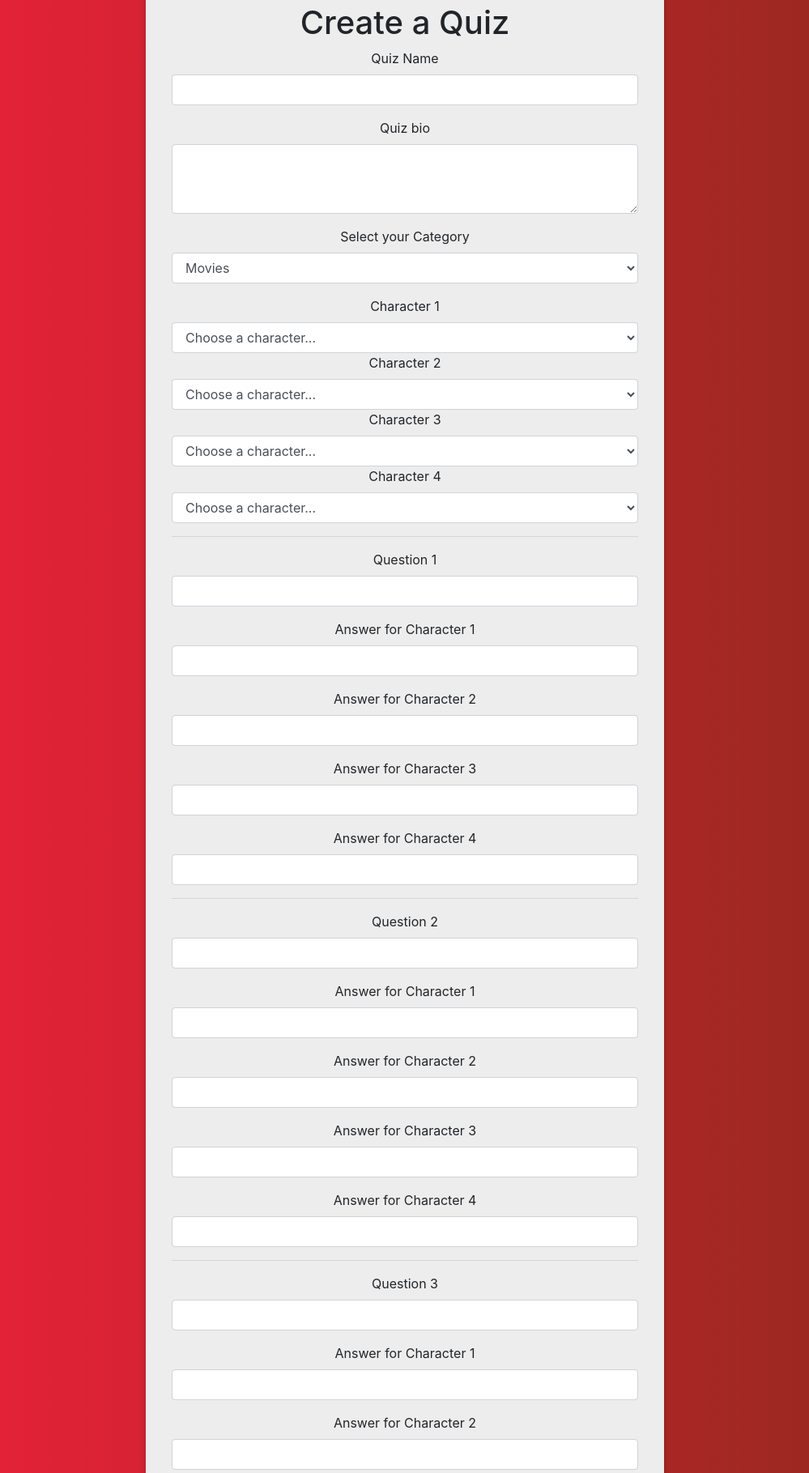
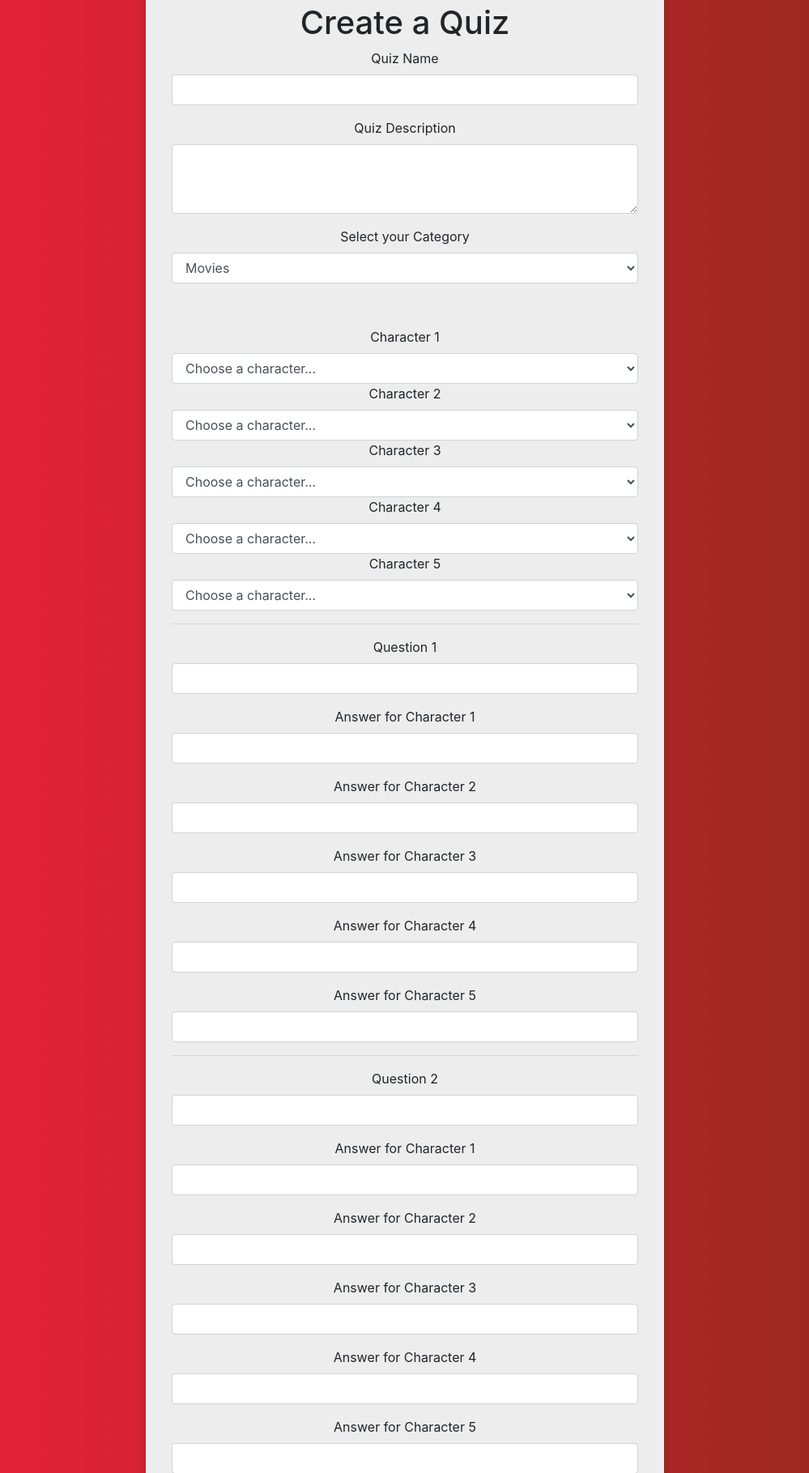
Before and after one commit to school-projects-csuf/FuzzyFeat, a PHP site: page /create.php in a window 1280 px wide. Shown: the part 108-1927 px from the top of the page at 81% size, without its empty margins (140-1139 px from the left). Run offline with PHP 8.4, Linux system fonts and the light colour scheme; the visitor is signed in with stand-in values (Sample User, id 1).

Commit message:
create-a-quiz page functionality

```diff
--- a/create.php
+++ b/create.php
@@ -1,4 +1,8 @@
 <!DOCTYPE html>
+<?php
+  session_start();
+  $uid = $_SESSION['uid'];
+?>
 <html lang="en" dir="ltr">
 
 <head>
@@ -6,7 +10,7 @@
   <!-- css. -->
   <link rel="stylesheet" href="https://stackpath.bootstrapcdn.com/bootstrap/4.3.1/css/bootstrap.min.css" integrity="sha384-ggOyR0iXCbMQv3Xipma34MD+dH/1fQ784/j6cY/iJTQUOhcWr7x9JvoRxT2MZw1T" crossorigin="anonymous">
   <link rel="stylesheet" href="stylesheets/create.css">
-  <title>Home</title>
+  <title>Create a Quiz</title>
 </head>
 
 <body>
@@ -19,27 +23,30 @@
   <div class="create-quiz-container">
     <h1>Create a Quiz</h1>
     <!-- create quiz form -->
-    <form action="includes/createQuiz.inc.php" method="post">
+    <form action="includes/createQuiz.inc.php" method="POST">
       <div class="form-group">
-        <label for="formGroupExampleInput">Quiz Name</label>
-        <input type="text" class="form-control" id="formGroupExampleInput">
+        <label for="quizName">Quiz Name</label>
+        <input type="text" class="form-control" name="quizName">
       </div>
       <div class="form-group">
-        <label for="exampleFormControlTextarea1">Quiz bio</label>
-        <textarea class="form-control" id="exampleFormControlTextarea1" rows="3"></textarea>
+        <label for="quizDesc">Quiz Description</label>
+        <textarea class="form-control" name="quizDesc" rows="3"></textarea>
       </div>
       <div class="form-group">
-        <label for="exampleFormControlSelect1">Select your Category</label>
-        <select class="form-control" id="exampleFormControlSelect1">
+        <label for="category">Select your Category</label>
+        <select class="form-control" name="category">
           <option>Movies</option>
           <option>Comic Books</option>
           <option>TV</option>
           <option>Cartoon</option>
         </select>
       </div>
+      <div class="invisible" style="visibility:hidden;">
+        <input type="text" class="form-control" name="uid" value="<?php echo $uid; ?>">
+      </div>
       <!-- Character selection -->
       <label>Character 1</label>
-      <select class="form-control" id="ch1">
+      <select class="form-control" name="char1">
         <option>Choose a character...</option>
         <option>Ant-Man</option>
         <option>Batman</option>
@@ -71,7 +78,7 @@
 
       </select>
       <label>Character 2</label>
-      <select class="form-control" id="ch2">
+      <select class="form-control" name="char2">
         <option>Choose a character...</option>
         <option>Ant-Man</option>
         <option>Batman</option>
@@ -102,7 +109,7 @@
         <option>Woody</option>
       </select>
       <label>Character 3</label>
-      <select class="form-control" id="ch3">
+      <select class="form-control" name="char3">
         <option>Choose a character...</option>
         <option>Ant-Man</option>
         <option>Batman</option>
@@ -133,7 +140,38 @@
         <option>Woody</option>
       </select>
       <label>Character 4</label>
-      <select class="form-control" id="ch4">
+      <select class="form-control" name="char4">
+        <option>Choose a character...</option>
+        <option>Ant-Man</option>
+        <option>Batman</option>
+        <option>Black Widow</option>
+        <option>Captain America</option>
+        <option>Crimson Chin</option>
+        <option>Darth Vader</option>
+        <option>Daryl Dixon</option>
+        <option>Dwight Schrute</option>
+        <option>Hannibal</option>
+        <option>Harry Potter</option>
+        <option>He-Man</option>
+        <option>Hulk</option>
+        <option>Iron Man</option>
+        <option>Jim Halpert</option>
+        <option>Joker</option>
+        <option>Luke Skywalker</option>
+        <option>Mr. Krabbs</option>
+        <option>Rick Grimes</option>
+        <option>Ron Swanson</option>
+        <option>Sauron</option>
+        <option>Scarlet Witch</option>
+        <option>Spider-Man</option>
+        <option>Spongebob Squarepants</option>
+        <option>Star-Lord</option>
+        <option>Thanos</option>
+        <option>Thor</option>
+        <option>Woody</option>
+      </select>
+      <label>Character 5</label>
+      <select class="form-control" name="char5" >
         <option>Choose a character...</option>
         <option>Ant-Man</option>
         <option>Batman</option>
@@ -167,112 +205,132 @@
       <!-- 1 -->
       <hr>
       <div class="form-group">
-        <label for="formGroupExampleInput">Question 1</label>
-        <input type="text" class="form-control" id="question1">
+        <label for="question1">Question 1</label>
+        <input type="text" class="form-control" name="question1">
       </div>
       <div class="form-group">
-        <label for="formGroupExampleInput">Answer for Character 1</label>
-        <input type="text" class="form-control" id="">
+        <label for="ans1char1">Answer for Character 1</label>
+        <input type="text" class="form-control" name="ans1char1">
       </div>
       <div class="form-group">
-        <label for="formGroupExampleInput">Answer for Character 2</label>
-        <input type="text" class="form-control" id="">
+        <label for="ans1char2">Answer for Character 2</label>
+        <input type="text" class="form-control" name="ans1char2">
       </div>
       <div class="form-group">
-        <label for="formGroupExampleInput">Answer for Character 3</label>
-        <input type="text" class="form-control" id="">
+        <label for="ans1char3">Answer for Character 3</label>
+        <input type="text" class="form-control" name="ans1char3">
       </div>
       <div class="form-group">
-        <label for="formGroupExampleInput">Answer for Character 4</label>
-        <input type="text" class="form-control" id="">
+        <label for="ans1char4">Answer for Character 4</label>
+        <input type="text" class="form-control" name="ans1char4">
+      </div>
+      <div class="form-group">
+        <label for="ans1char4">Answer for Character 5</label>
+        <input type="text" class="form-control" name="ans1char5">
       </div>
       <!-- 2 -->
       <hr>
       <div class="form-group">
-        <label for="formGroupExampleInput">Question 2</label>
-        <input type="text" class="form-control" id="question1">
+        <label for="question2">Question 2</label>
+        <input type="text" class="form-control" name="question2">
       </div>
       <div class="form-group">
-        <label for="formGroupExampleInput">Answer for Character 1</label>
-        <input type="text" class="form-control" id="">
+        <label for="ans2char1">Answer for Character 1</label>
+        <input type="text" class="form-control" name="ans2char1">
       </div>
       <div class="form-group">
-        <label for="formGroupExampleInput">Answer for Character 2</label>
-        <input type="text" class="form-control" id="">
+        <label for="ans2char2">Answer for Character 2</label>
+        <input type="text" class="form-control" name="ans2char2">
       </div>
       <div class="form-group">
-        <label for="formGroupExampleInput">Answer for Character 3</label>
-        <input type="text" class="form-control" id="">
+        <label for="ans2char3">Answer for Character 3</label>
+        <input type="text" class="form-control" name="ans2char3">
       </div>
       <div class="form-group">
-        <label for="formGroupExampleInput">Answer for Character 4</label>
-        <input type="text" class="form-control" id="">
+        <label for="ans2char4">Answer for Character 4</label>
+        <input type="text" class="form-control" name="ans2char4">
+      </div>
+      <div class="form-group">
+        <label for="ans2char5">Answer for Character 5</label>
+        <input type="text" class="form-control" name="ans2char5">
       </div>
       <!-- 3 -->
       <hr>
       <div class="form-group">
-        <label for="formGroupExampleInput">Question 3</label>
-        <input type="text" class="form-control" id="question1">
+        <label for="question3">Question 3</label>
+        <input type="text" class="form-control" name="question3">
       </div>
       <div class="form-group">
-        <label for="formGroupExampleInput">Answer for Character 1</label>
-        <input type="text" class="form-control" id="">
+        <label for="ans3char1">Answer for Character 1</label>
+        <input type="text" class="form-control" name="ans3char1">
       </div>
       <div class="form-group">
-        <label for="formGroupExampleInput">Answer for Character 2</label>
-        <input type="text" class="form-control" id="">
+        <label for="ans3char2">Answer for Character 2</label>
+        <input type="text" class="form-control" name="ans3char2">
       </div>
       <div class="form-group">
-        <label for="formGroupExampleInput">Answer for Character 3</label>
-        <input type="text" class="form-control" id="">
+        <label for="ans3char3">Answer for Character 3</label>
+        <input type="text" class="form-control" name="ans3char3">
       </div>
       <div class="form-group">
-        <label for="formGroupExampleInput">Answer for Character 4</label>
-        <input type="text" class="form-control" id="">
+        <label for="ans3char4">Answer for Character 4</label>
+        <input type="text" class="form-control" name="ans3char4">
+      </div>
+      <div class="form-group">
+        <label for="ans3char5">Answer for Character 5</label>
+        <input type="text" class="form-control" name="ans3char5">
       </div>
       <!-- 4 -->
       <hr>
       <div class="form-group">
-        <label for="formGroupExampleInput">Question 4</label>
-        <input type="text" class="form-control" id="question1">
+        <label for="question4">Question 4</label>
+        <input type="text" class="form-control" name="question4">
       </div>
       <div class="form-group">
-        <label for="formGroupExampleInput">Answer for Character 1</label>
-        <input type="text" class="form-control" id="">
+        <label for="ans4char1">Answer for Character 1</label>
+        <input type="text" class="form-control" name="ans4char1">
       </div>
       <div class="form-group">
-        <label for="formGroupExampleInput">Answer for Character 2</label>
-        <input type="text" class="form-control" id="">
+        <label for="ans4char2">Answer for Character 2</label>
+        <input type="text" class="form-control" name="ans4char2">
       </div>
       <div class="form-group">
-        <label for="formGroupExampleInput">Answer for Character 3</label>
-        <input type="text" class="form-control" id="">
+        <label for="ans4char3">Answer for Character 3</label>
+        <input type="text" class="form-control" name="ans4char3">
       </div>
       <div class="form-group">
-        <label for="formGroupExampleInput">Answer for Character 4</label>
-        <input type="text" class="form-control" id="">
+        <label for="ans4char4">Answer for Character 4</label>
+        <input type="text" class="form-control" name="ans4char4">
+      </div>
+      <div class="form-group">
+        <label for="ans4char5">Answer for Character 5</label>
+        <input type="text" class="form-control" name="ans4char5">
       </div>
       <!-- 5 -->
       <hr>
       <div class="form-group">
-        <label for="formGroupExampleInput">Question 5</label>
-        <input type="text" class="form-control" id="question1">
+        <label for="question5">Question 5</label>
+        <input type="text" class="form-control" name="question5">
       </div>
       <div class="form-group">
-        <label for="formGroupExampleInput">Answer for Character 1</label>
-        <input type="text" class="form-control" id="">
+        <label for="ans5char1">Answer for Character 1</label>
+        <input type="text" class="form-control" name="ans5char1">
       </div>
       <div class="form-group">
-        <label for="formGroupExampleInput">Answer for Character 2</label>
-        <input type="text" class="form-control" id="">
+        <label for="ans5char2">Answer for Character 2</label>
+        <input type="text" class="form-control" name="ans5char2">
       </div>
       <div class="form-group">
-        <label for="formGroupExampleInput">Answer for Character 3</label>
-        <input type="text" class="form-control" id="">
+        <label for="ans5char3">Answer for Character 3</label>
+        <input type="text" class="form-control" name="ans5char3">
       </div>
       <div class="form-group">
-        <label for="formGroupExampleInput">Answer for Character 4</label>
-        <input type="text" class="form-control" id="">
+        <label for="ans5char4">Answer for Character 4</label>
+        <input type="text" class="form-control" name="ans5char4">
+      </div>
+      <div class="form-group">
+        <label for="ans5char5">Answer for Character 5</label>
+        <input type="text" class="form-control" name="ans5char5">
       </div>
       <button type="submit" class="btn btn-success create-btn">Create quiz</button>
     </form>
--- a/header_main.php
+++ b/header_main.php
@@ -1,5 +1,6 @@
 <?php
 	session_start();
+	$uid = $_SESSION['uid'];
   $fname = $_SESSION['fname'];
 	$lname = $_SESSION['lname'];
 	include_once 'includes/dbh.inc.php';
```
Also changed, not shown: includes/createQuiz.inc.php (+284 -0 lines), results.php (+9 -8 lines), 1 other file.
